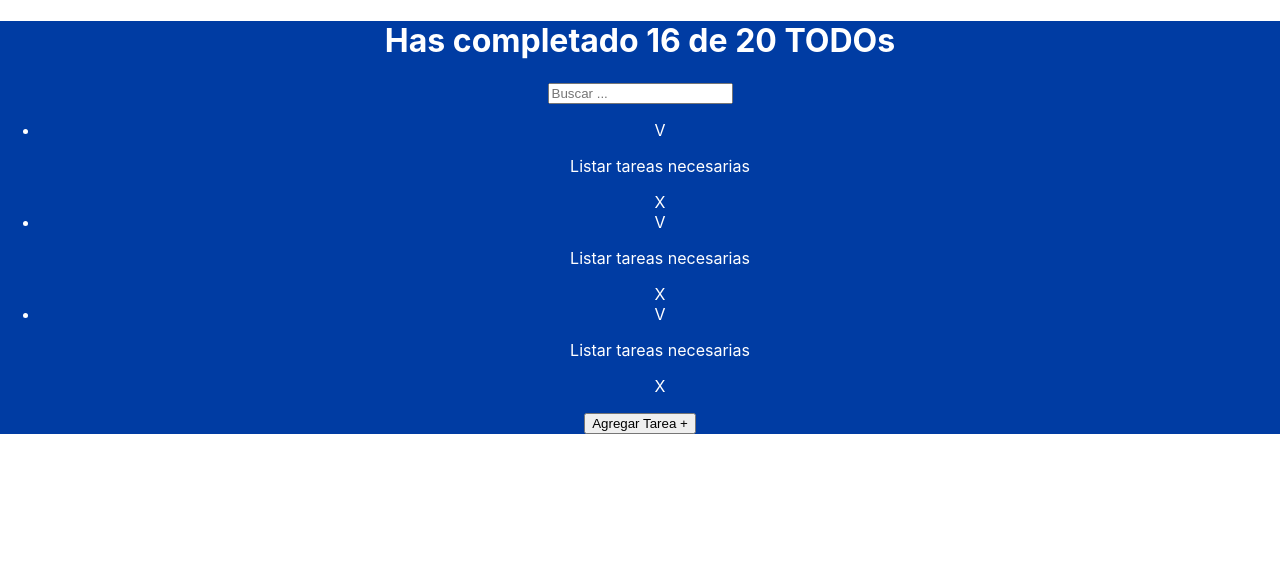
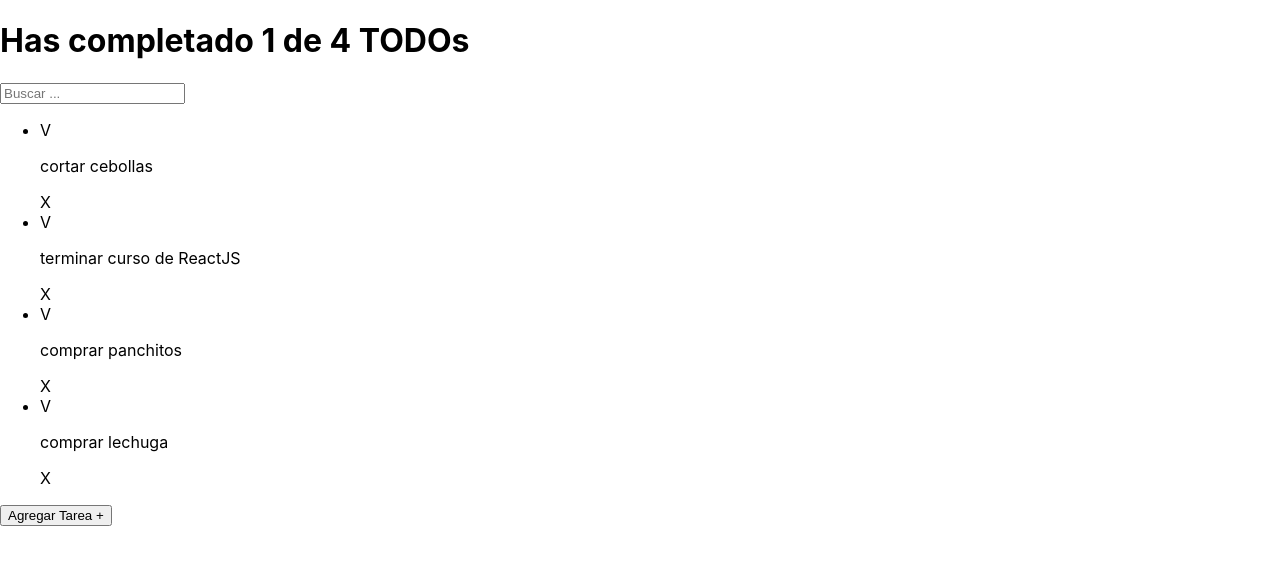
Before and after one commit to Dami-R92/todos-app, a React (Create React App) app: page / in a window 1280 px wide. Shown: the top 564 px of the page. Built offline with nearby package versions, Linux system fonts and the light colour scheme.

Commit message:
segundo commit

```diff
--- a/src/App.js
+++ b/src/App.js
@@ -1,23 +1,41 @@
-import logo from './platzi.webp';
 import './App.css';
 import TodoCounter from './Components/TodoCounter/TodoCounter';
 import TodoItem from './Components/TodoItem/TodoItem';
 import TodoSearch from './Components/TodoSearch/TodoSearch';
 import TodoList from './Components/TodoList/TodoList';
 import CreateTodoButton from './Components/CreateTodoButton/CreateTodoButton';
+import { Fragment } from 'react';
+
+const defaultTodos = [
+{text: 'cortar cebollas', completed: false},
+{text: 'terminar curso de ReactJS', completed: false},
+{text: 'comprar panchitos', completed: true},
+{text: 'comprar lechuga', completed: false},
+
+];
 
 function App() {
+
+	var defaultTodosCompleted = 0;
+
+	defaultTodos.forEach(e => {
+		if(e.completed == true) {
+		defaultTodosCompleted = defaultTodosCompleted +1;
+		console.log(defaultTodosCompleted);
+		}
+	});
+
 	return (
-    <div className="App">
-      <TodoCounter completed={16} total={20}/>
+		<Fragment>
+			<TodoCounter completed={defaultTodosCompleted} total={defaultTodos.length} />
 			<TodoSearch />
 			<TodoList>
-        <TodoItem />
-        <TodoItem />
-        <TodoItem />
+				{defaultTodos.map(todo => (
+					<TodoItem key={todo.text} text = {todo.text} completed = {todo.completed} />
+					))}
 			</TodoList>
 			<CreateTodoButton />
-    </div>
+		</Fragment>
 	);
 }
 
--- a/src/Components/TodoItem/TodoItem.jsx
+++ b/src/Components/TodoItem/TodoItem.jsx
@@ -1,10 +1,12 @@
 import React from 'react'
 
-function TodoItem() {
+function TodoItem(props) {
+
+
   return (
     <li>
     <span>V</span>
-    <p>Listar tareas necesarias</p>
+    <p>{props.text}</p>
     <span>X</span>
   </li>
   )
```
Lines whose indentation alone changed are shown as unchanged.
